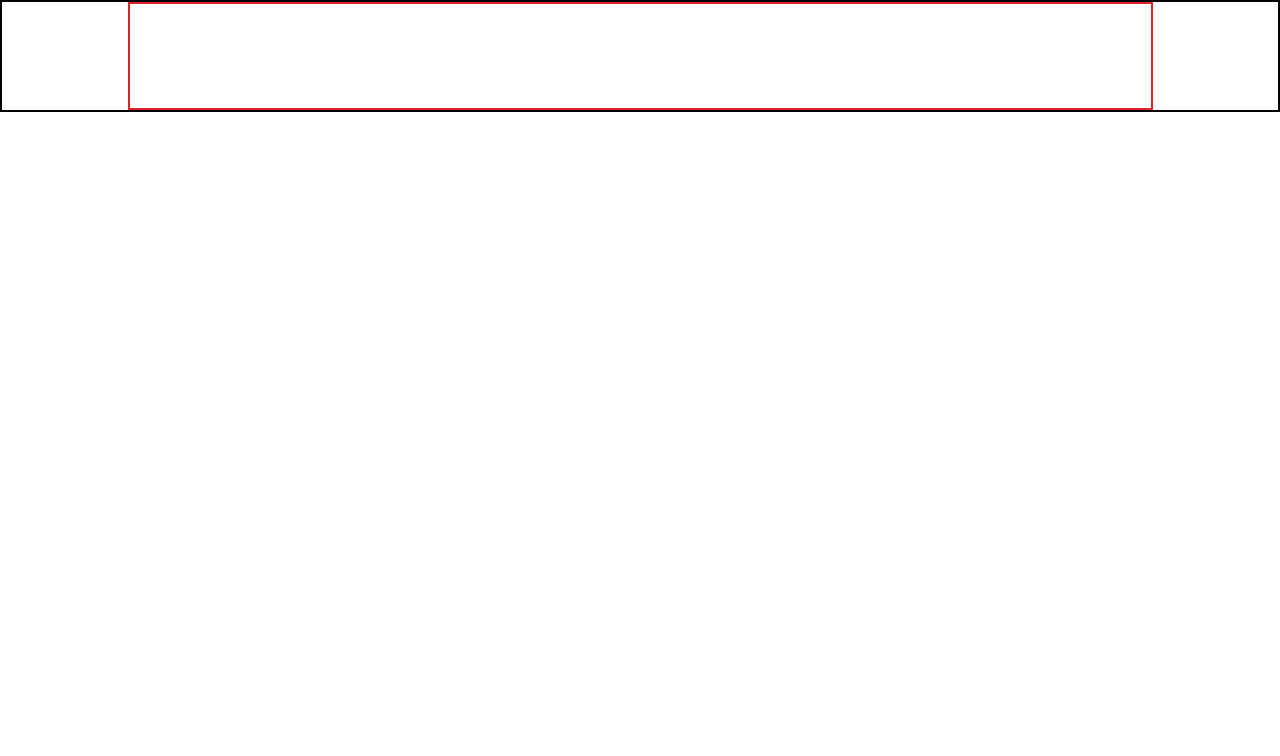
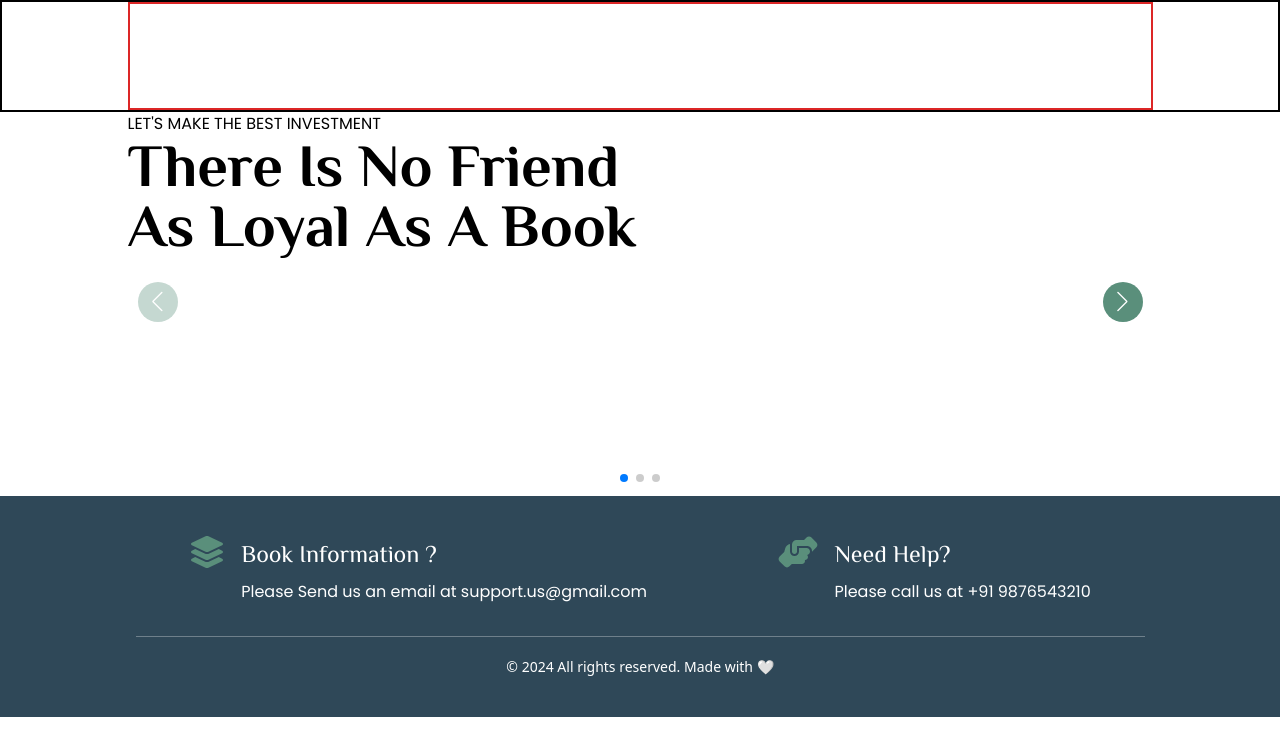
Before and after one commit to Anonymous777-ind/BookBazaar, a React (Vite) app in the folder Frontend/: page / in a window 1280 px wide. Shown: the top 756 px of the page. Built offline with nearby package versions, Linux system fonts and the light colour scheme.

Commit message:
modified

```diff
--- a/Frontend/src/components/Layout.jsx
+++ b/Frontend/src/components/Layout.jsx
@@ -7,8 +7,8 @@ function Layout() {
   return (
     <>
       <Header />
-      {/* <Carousel />
-       <Footer /> */}
+      <Carousel />
+       <Footer />
     </>
   );
 }
```
